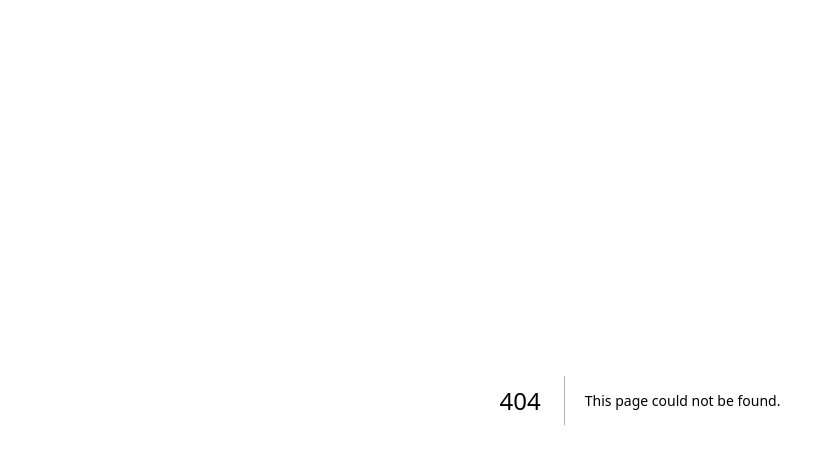
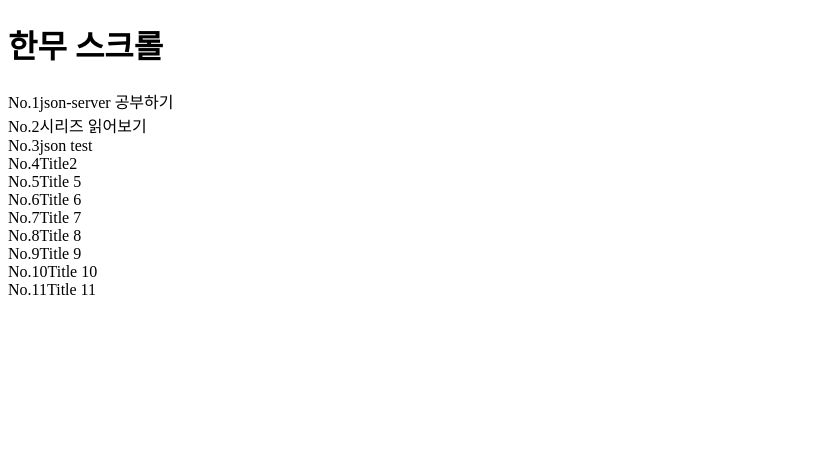
Before and after one commit to rmsoft-insu/nextboard, a Next.js app: page /scroll in a window 1280 px wide. Before the commit this address had no page. Shown: the top 464 px of the page, without its empty margins (0-835 px from the left). Built offline with nearby package versions, Linux system fonts and the light colour scheme; data requests are answered from the project's data file.

Commit message:
list 불러오기

```diff
--- /dev/null
+++ b/pages/scroll/index.tsx
@@ -0,0 +1,29 @@
+import { useEffect, useState } from "react";
+
+const fetchList = async () => {
+  const response = await fetch(`http://localhost:4000/todos`);
+  const json = await response.json();
+  return json;
+};
+
+const InfiniteScroll = () => {
+  const [list, setList] = useState([]);
+
+  useEffect(() => {
+    fetchList().then((res) => setList(res));
+  }, []);
+
+  return (
+    <>
+      <h1>한무 스크롤</h1>
+      {list?.map((item, index) => (
+        <div key={item.id}>
+          <span>No.{index + 1}</span>
+          <span>{item.description}</span>
+        </div>
+      ))}
+    </>
+  );
+};
+
+export default InfiniteScroll;
```
